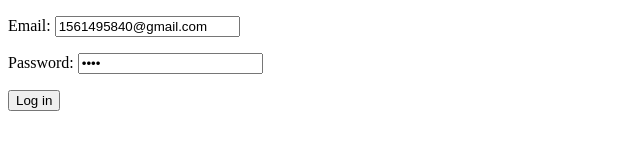
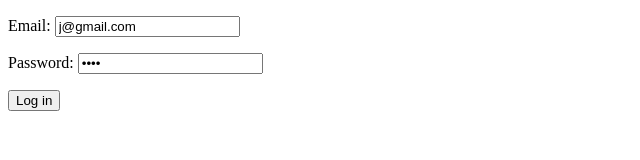
Before and after one commit to jameslittle230/splitt-vue-front, a Vue app: page / in a window 1280 px wide. Shown: the top 160 px of the page, without its empty margins (0-640 px from the left). Built offline with nearby package versions, Linux system fonts and the light colour scheme.

Commit message:
Change default testing email

```diff
--- a/src/components/Login.vue
+++ b/src/components/Login.vue
@@ -18,7 +18,7 @@ const a = axios.create({
 export default {
     data() {
         return {
-            email: "1561495840@gmail.com",
+            email: "j@gmail.com",
             password: "asdf",
         }
     },
```
